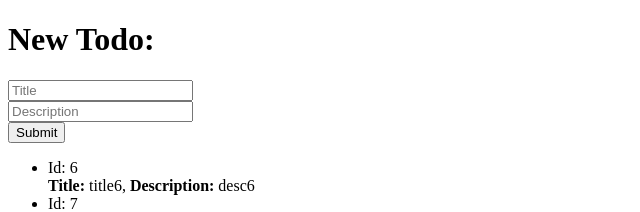
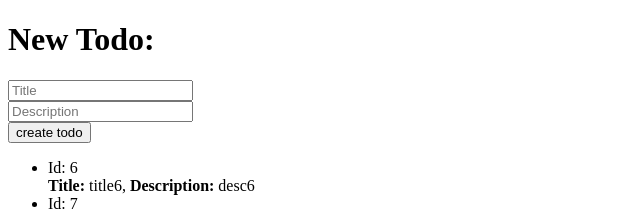
Before and after one commit to Yhucee14/Learning-tanstack, a React (Vite) app: page / in a window 1280 px wide. Shown: the top 212 px of the page, without its empty margins (0-640 px from the left). Built offline with nearby package versions, Linux system fonts and the light colour scheme; data requests are answered from the project's data file.

Commit message:
am tired

```diff
--- a/src/components/Todo.jsx
+++ b/src/components/Todo.jsx
@@ -23,7 +23,11 @@ const Todo = () => {
         <br />
         <input placeholder="Description" {...register("description")} />
         <br />
-        <input type="submit" />
+        <input
+          type="submit"
+          disabled={createTodoMutation.isPending}
+          value={createTodoMutation.isPending ? "creating..." : "create todo"}
+        />
       </form>
 
       <ul>
--- a/src/services/mutation.js
+++ b/src/services/mutation.js
@@ -19,11 +19,16 @@ export function useCreateTodo() {
 
         onSuccess: () => {
             console.log('succcess');
-            queryClient.invalidateQueries(['todos']);
+
         },
 
-        onSettled: () => {
-            console.log('settled')
+        onSettled: async (_, error) => {
+            console.log('settled');
+            if(error) {
+                console.log(error);
+            } else {
+                await queryClient.invalidateQueries({queryKey: ['todos']});
+            }
         }
     })
 }
```
